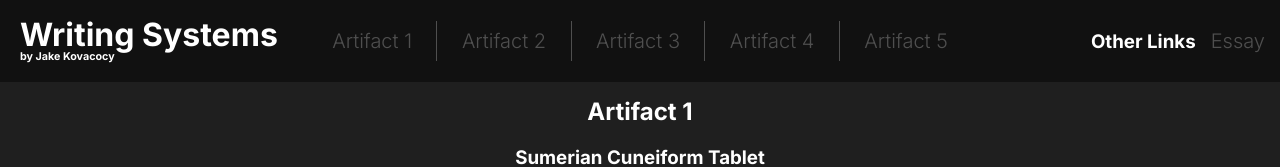
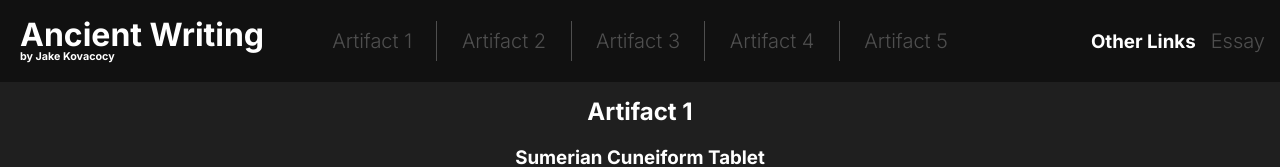
Before and after one commit to graigs-list/Artifacts_Site, a plain HTML site: page index.html in a window 1280 px wide. Shown: the top 167 px of the page. Drawn offline with Linux system fonts and the light colour scheme.

Commit message:
Update index.html

```diff
--- a/index.html
+++ b/index.html
@@ -6,7 +6,7 @@
     </head>
     <body>
         <div id="title">
-            <h1>Writing Systems</h1>
+            <h1>Ancient Writing</h1>
             <h6>by Jake Kovacocy</h6>
             <div id="buttons">
                 <a href="#first">Artifact 1</a>
```
